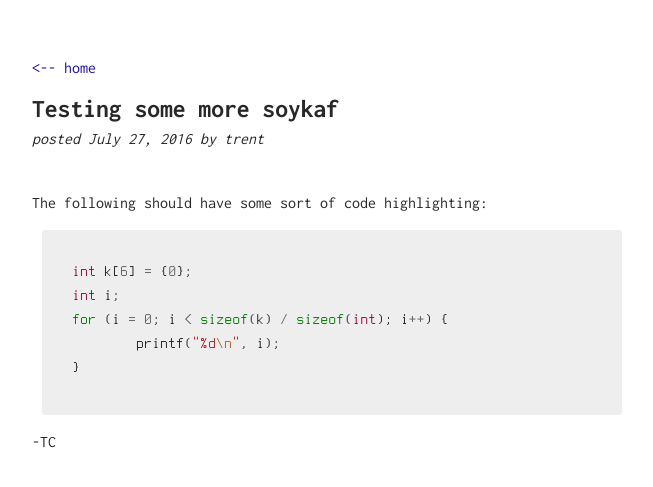
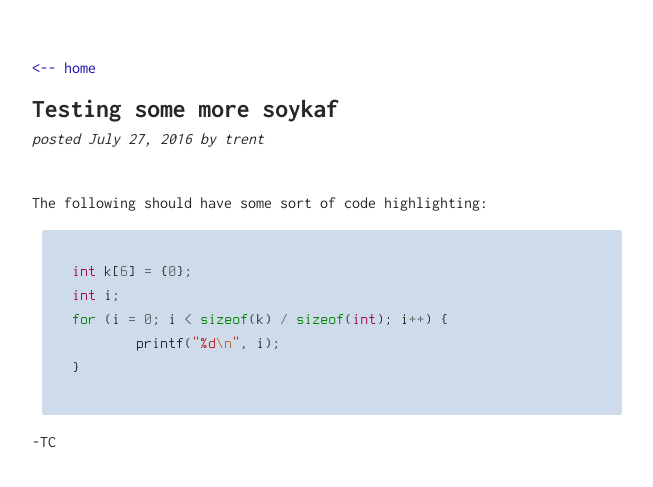
Before and after one commit to blackdoor/blog, a Jekyll site: the page built from _posts/2016-7-27-testing.md, in a window 1280 px wide. Shown: the top 487 px of the page, without its empty margins (308-961 px from the left). Built offline with Jekyll 4.4.1, drawn with Linux system fonts in a browser that asks for light colours.

Commit message:
fixed color issue

```diff
--- a/assets/css/main.scss
+++ b/assets/css/main.scss
@@ -176,7 +176,6 @@ ul {
 			font-family: "Terminus", Terminus, monospace;
             font-size: 1.0em;
             border-radius: 3px;
-            background: $color-grey;
         }
         .highlight {
             margin: 10px;
@@ -185,7 +184,6 @@ ul {
             padding: 10px;
             line-height: 1.5;
             border-radius: 3px;
-            background: $color-grey;
             code {
                 padding:0px;
                 background: none;
```
